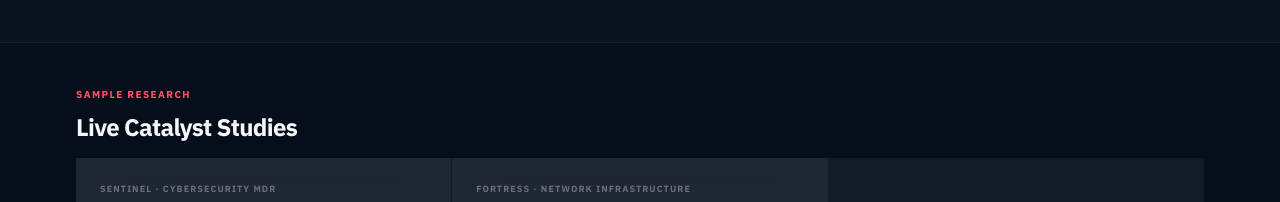
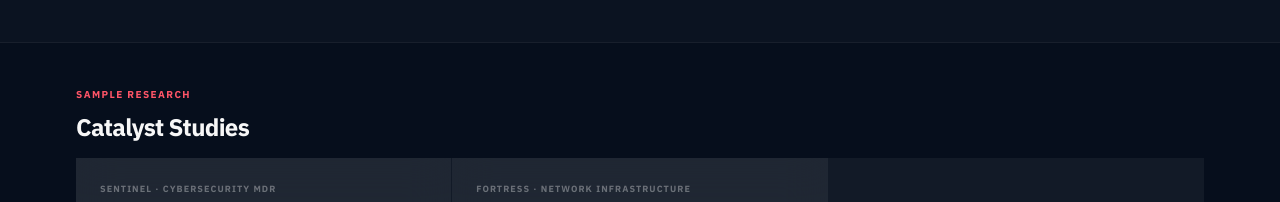
Before and after one commit to Crossover-Research/sell-side-overview-site, a Next.js app: page /intelligence in a window 1280 px wide. Shown: the part 1060-1262 px from the top of the page. Built offline with nearby package versions, Linux system fonts and the light colour scheme.

Commit message:
Live Catalyst Studies -> Catalyst Studies

```diff
--- a/app/intelligence/page.tsx
+++ b/app/intelligence/page.tsx
@@ -220,7 +220,7 @@ export default function IntelligencePage() {
       <section className="ib-section">
         <div className="ib-inner">
           <div className="ib-section-eyebrow">Sample Research</div>
-          <h2 className="ib-section-title" style={{ marginBottom:16 }}>Live Catalyst Studies</h2>
+          <h2 className="ib-section-title" style={{ marginBottom:16 }}>Catalyst Studies</h2>
           <div className="ib-samples">
             <a href="/redcanary" className="ib-sample-card">
               <div className="ib-sample-type">SENTINEL &middot; Cybersecurity MDR</div>
```
